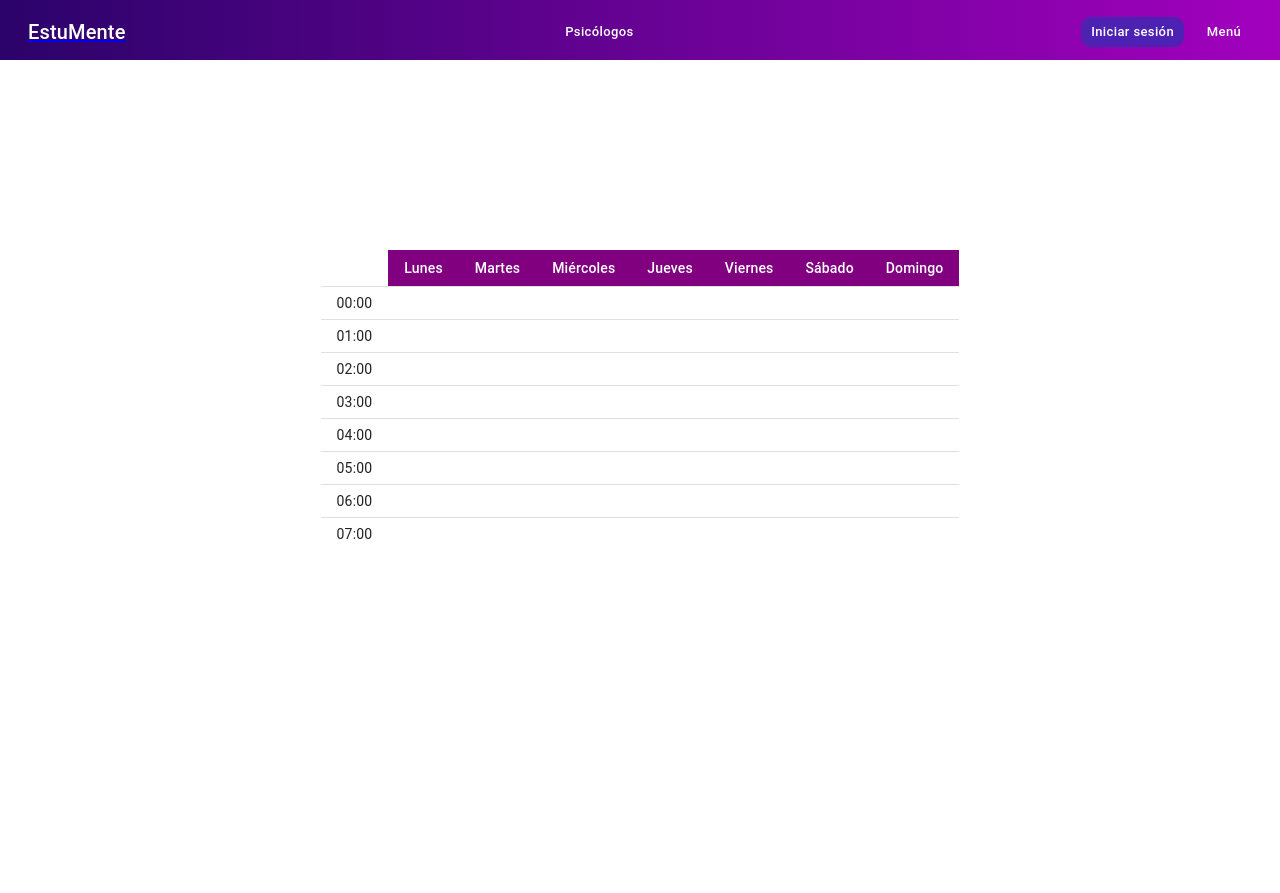
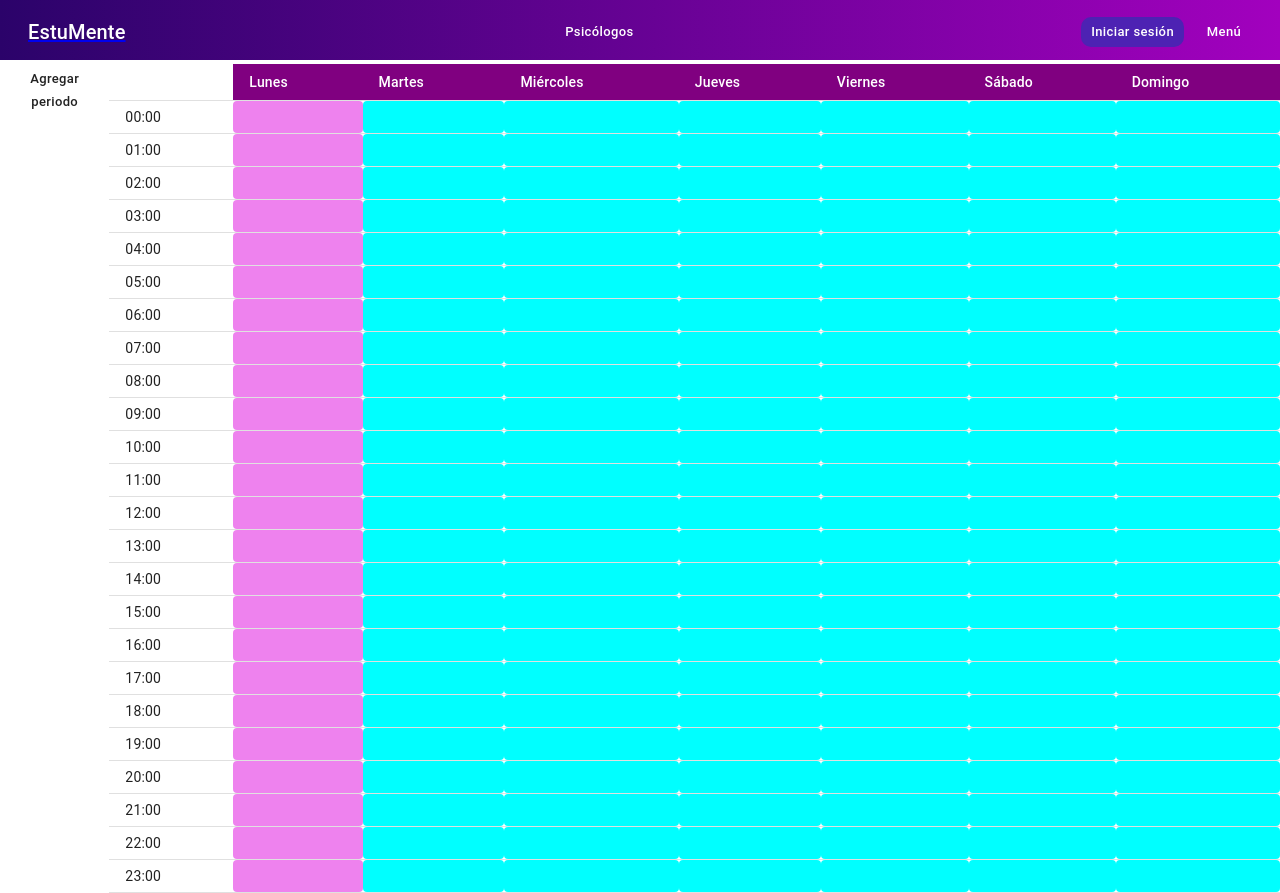
Before and after one commit to Samtoon/EstuMente, a Next.js app: page /agenda in a window 1280 px wide. Before the commit the page ends 800 px from the top, so only its background shows below. Built offline with nearby package versions, Linux system fonts and the light colour scheme; no server answers.

Commit message:
Avances remotos

```diff
--- a/src/app/agenda/page.tsx
+++ b/src/app/agenda/page.tsx
@@ -9,22 +9,38 @@ import Paper from '@mui/material/Paper';
 import Toolbar from "@mui/material/Toolbar/Toolbar";
 import Box from "@mui/material/Box/Box";
 import Button from "@mui/material/Button/Button";
+import Stack from "@mui/material/Stack/Stack";
+import { useState } from "react";
+import { IDay } from "@/interfaces/schedule/IDay";
+import React from "react";
+
+interface state {
+    day: IDay["day"],
+    open: boolean
+}
 
 export default function ConfigureSchedulePage() {
     const hours: string[] = [];
+    const [openStates, setOpenStates] = React.useState<state[]>([]);
     for (let hour = 0; hour < 24; hour++) {
         hours.push((hour < 10 ? "0" + hour : "" + hour) + ":00");
     }
     console.log("Hours es: " + hours);
-    const days = ["Lunes", "Martes", "Miércoles", "Jueves", "Viernes", "Sábado", "Domingo"];
+    const days: IDay["day"][] = ["Lunes", "Martes", "Miércoles", "Jueves", "Viernes", "Sábado", "Domingo"];
     return (
         <>
-        <Box sx = {{ height: '100vh'}}>
-        {/* <Toolbar/> */}
-        <Box sx={{ display: 'flex', alignItems: 'center', justifyContent: 'center', height: '100%'}}>
-        <Box>
+        <Toolbar/>
+        <Stack direction="row">
+        <div>
+        <Button>Agregar periodo</Button>
+        </div>
+
+        {/* <Box id="box1" sx = {{ height: '100vh'}}>
+        <Toolbar/>
+        <Box id="box2"sx={{ display: 'flex', alignItems: 'center', justifyContent: 'center', height: '100%', width: '100vw'}}>
+        <Box id="box3" sx={{width: '100vw'}}> */}
         {/* <Paper sx={{ width: '100%',  }}> */}
-        <TableContainer sx={{ height: 300, maxWidth: '70vw'}}>
+        <TableContainer>
             <Table size="small" stickyHeader aria-label="sticky table">
                 <TableHead>
                     <TableRow>
@@ -39,7 +55,7 @@ export default function ConfigureSchedulePage() {
                         <TableRow>
                             <TableCell>{hour}</TableCell>
                             {days.map((day) => <TableCell sx={{paddingTop: 0, paddingBottom: 0, paddingLeft: 0, paddingRight: 0}}>
-                                <Button size="large" sx={{paddingTop: 0, paddingBottom: 0, paddingLeft: 0, paddingRight: 0, borderRadius: 1, minHeight: "32px", width: "100%"}}>
+                                <Button size="large" sx={{paddingTop: 0, paddingBottom: 0, paddingLeft: 0, paddingRight: 0, borderRadius: 1, minHeight: "32px", width: "100%", backgroundColor: day === "Lunes" ? "violet" : "cyan"}}>
 
                                 </Button>
                             </TableCell>)}
@@ -48,11 +64,11 @@ export default function ConfigureSchedulePage() {
                 </TableBody>
             </Table>
         </TableContainer>
+        {/* </Box>
         </Box>
-        </Box>
-        </Box>
+        </Box> */}
         {/* </Paper> */}
-
+        </Stack>
         </>
     )
 }
```
